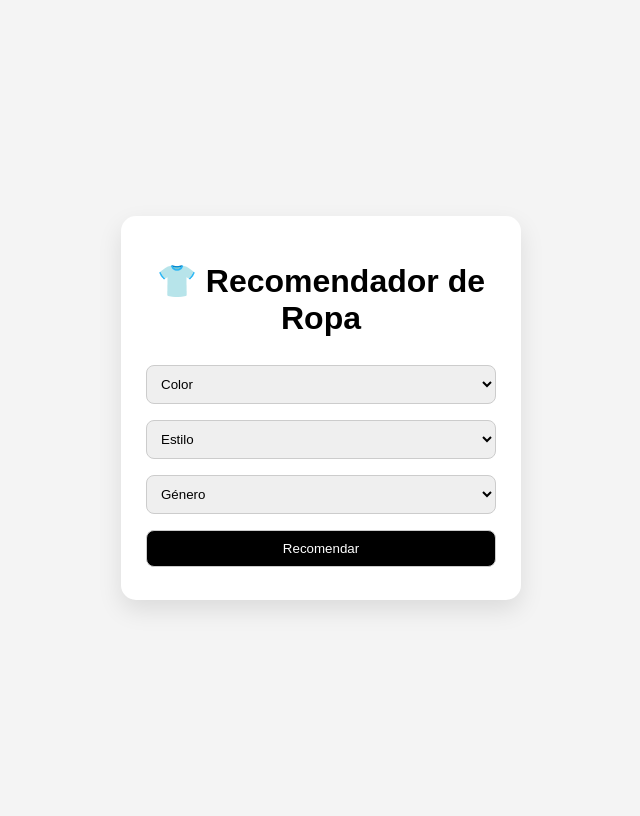
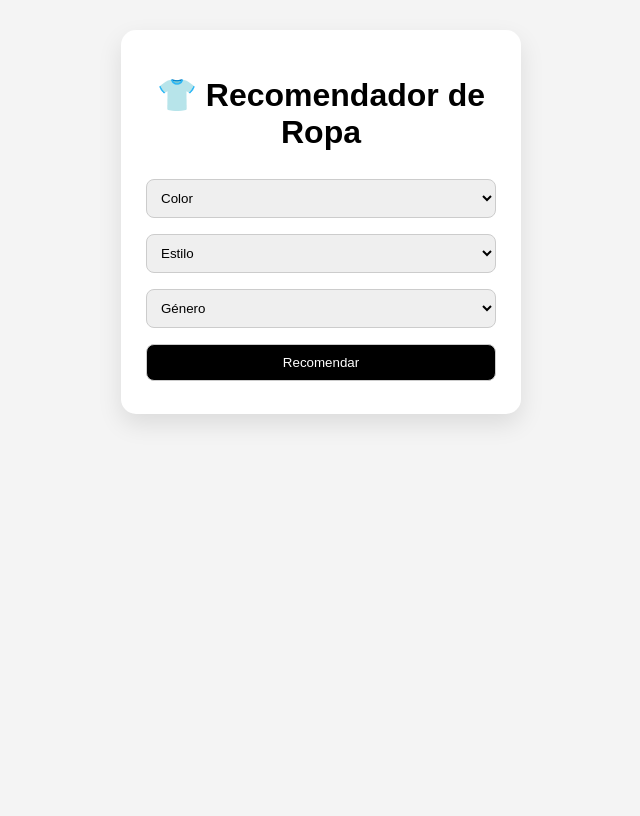
Before and after one commit to monserratdiazroman-art/Recomendador_ropa, a Flask app: page / in a window 1280 px wide. Shown: the whole page, without its empty margins (319-959 px from the left). After the commit the page ends 424 px from the top, so only its background shows below. Run offline with Flask 3, Linux system fonts and the light colour scheme.

Commit message:
descripcion de cambios

```diff
--- a/templates/index.html
+++ b/templates/index.html
@@ -6,12 +6,12 @@
 
     <style>
         body {
-            font-family: Arial, sans-serif;
+           font-family: Arial, sans-serif;
             background: #f4f4f4;
+            margin: 0;
+            padding: 30px 0;
             display: flex;
             justify-content: center;
-            align-items: center;
-            height: 100vh;
         }
 
         .card {
```
